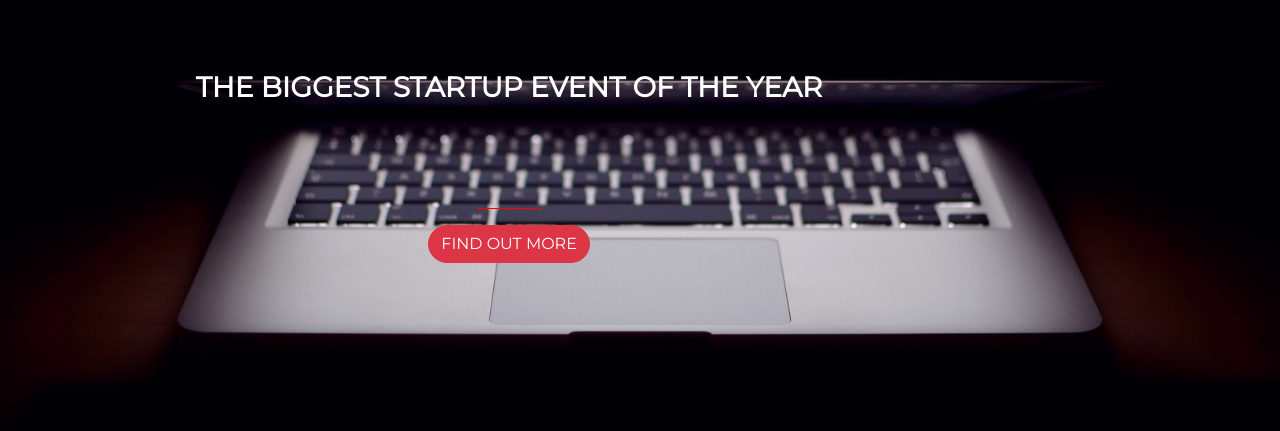
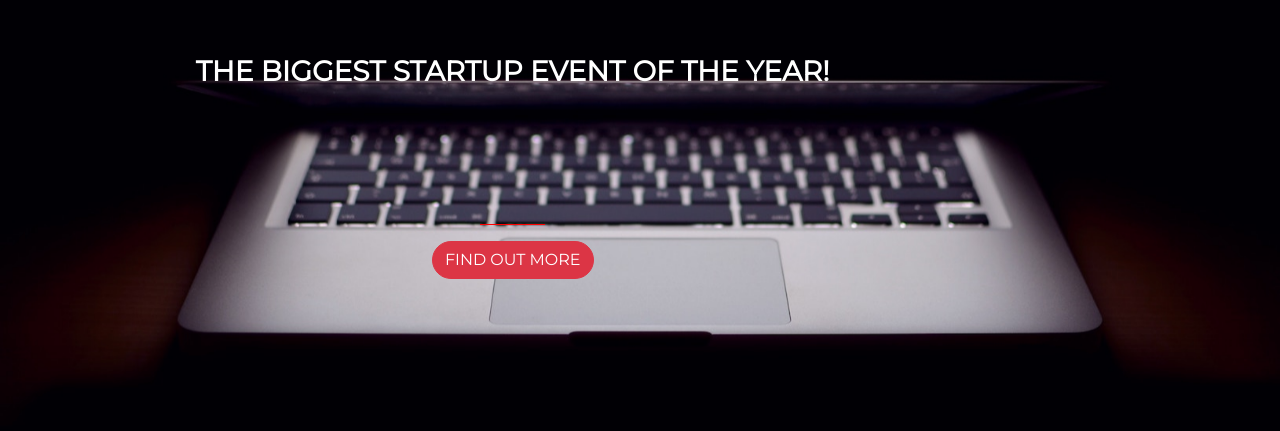
Before and after one commit to jmmercado001/jmmercado.github.io, a plain HTML site: page index.html in a window 1280 px wide. Shown: the part 233-664 px from the top of the page. Drawn offline with nearby package versions, Linux system fonts and the light colour scheme.

Commit message:
Add files via upload

```diff
--- a/index.html
+++ b/index.html
@@ -18,7 +18,7 @@
       <div class="container d-flex align-items-center h-100">
          <div class="row">
             <header class="text-center col-12">
-               <h3 class="title">The biggest startup event of the year</h3>
+               <h3 class="title">The biggest startup event of the year!</h3>
             </header>
             <div class="buffer col-12"></div>
             <section class="text-center col-12">
--- a/style.css
+++ b/style.css
@@ -39,5 +39,5 @@ hr {
 } */
 
 .buffer {
-   height: 5rem;
+   height: 7rem;
 }
```
